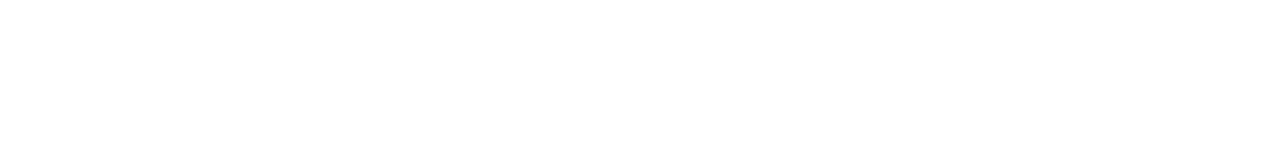
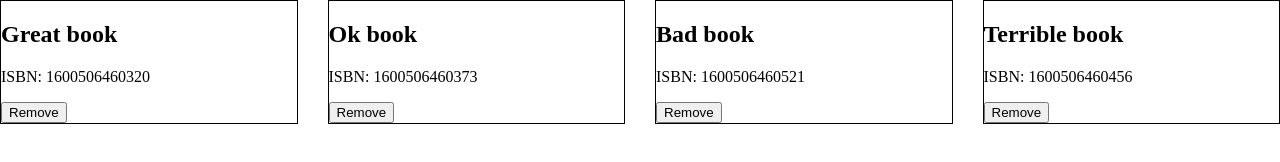
Before and after one commit to GregerGundersen/rgg-js-ma2, a plain HTML site: page index.html in a window 1280 px wide. Drawn offline with Linux system fonts and the light colour scheme.

Commit message:
Feat: Added lv1 functionality

```diff
--- a/js/constants.js
+++ b/js/constants.js
@@ -1,3 +1,5 @@
+//Array and querySelectors
+
 export const books = [
   {
     isbn: "1600506460320",
--- a/js/script.js
+++ b/js/script.js
@@ -1,3 +1,24 @@
 import { booksCont, books } from "./constants.js";
+import { findIndex, deleteItem } from "./utilFunctions.js";
 
-console.log(booksCont);
+export const listRender = (listItems) => {
+  booksCont.innerHTML = "";
+
+  if (books.length > 0) {
+    listItems.forEach((item) => {
+      booksCont.innerHTML += `
+            <div class="book">
+                <h2>${item.title}</h2>
+                <p>ISBN: ${item.isbn}</p>
+                <button type="button" id="${item.isbn}">Remove</button>
+            </div>
+        `;
+    });
+  } else if (books.length === 0) {
+    booksCont.innerHTML = "You have removed all the books from the list.";
+  }
+
+  deleteItem(books);
+};
+
+listRender(books);
--- /dev/null
+++ b/js/utilFunctions.js
@@ -0,0 +1,21 @@
+import { listRender } from "./script.js";
+import { books } from "./constants.js";
+
+//Finds the unique identifier(In this case ISBN) and matches in to the array. The index is used to delete a specific item from the array.
+export const findIndex = (array, item) => {
+  return array
+    .map((x) => {
+      return x.isbn;
+    })
+    .indexOf(item.isbn);
+};
+
+//Loops through they array and adds eventListeners to remove the item on click.
+export const deleteItem = (array) => {
+  array.forEach((item) => {
+    document.getElementById(`${item.isbn}`).addEventListener("click", () => {
+      array.splice(findIndex(array, item), 1);
+      listRender(books);
+    });
+  });
+};
--- a/style.css
+++ b/style.css
@@ -1,3 +1,13 @@
 body {
   margin: 0;
 }
+
+.booksList {
+  display: grid;
+  grid-template-columns: repeat(4, 1fr);
+  grid-gap: 30px;
+}
+
+.book {
+  border: 1px solid black;
+}
```
